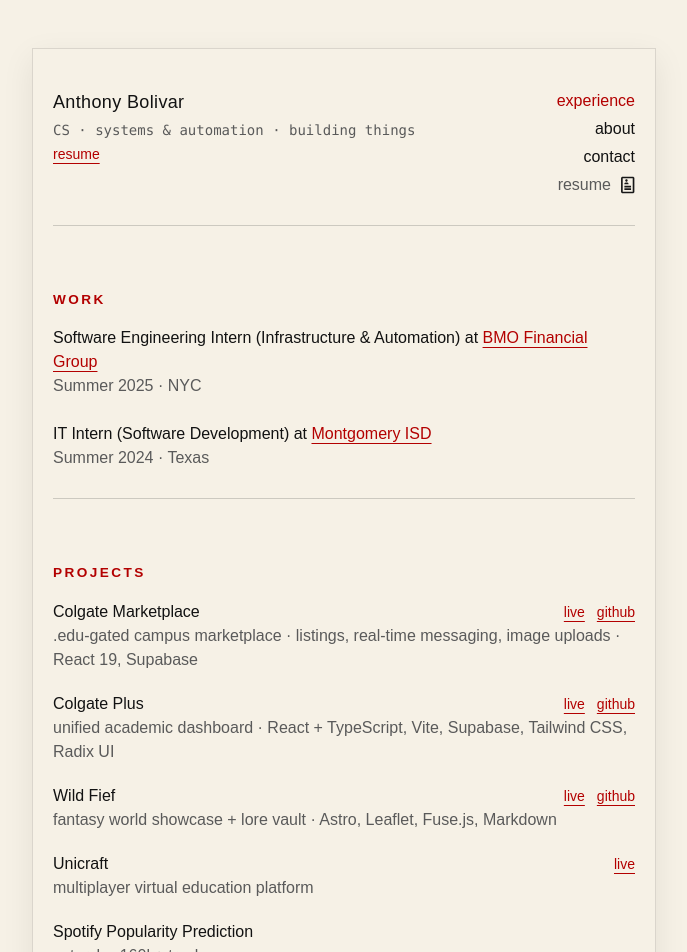
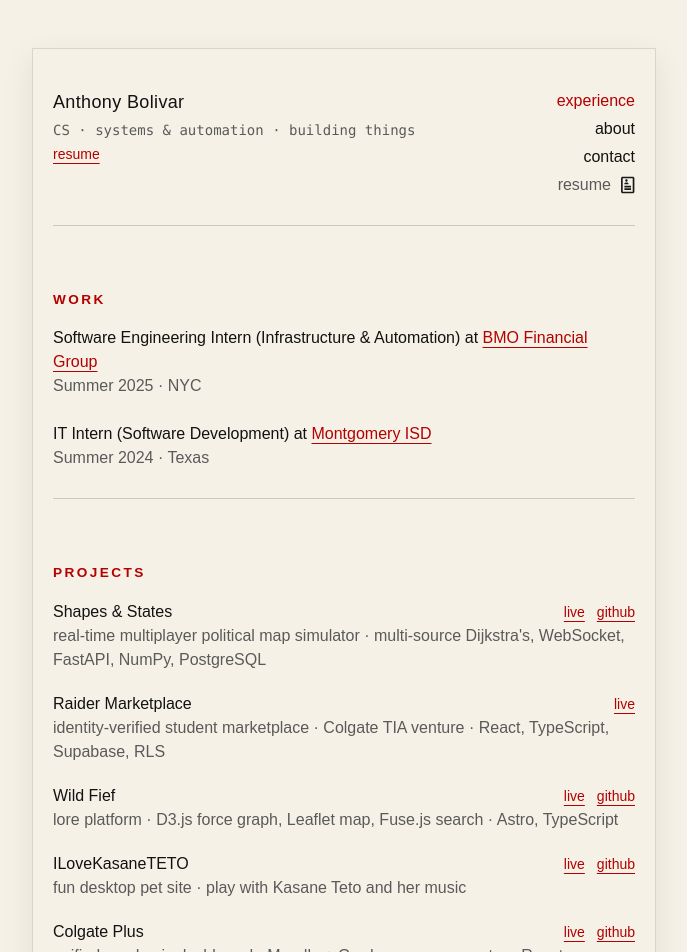
Before and after one commit to tonybolivar/personal-website, a Next.js app: page / in a window 1280 px wide. Shown: the top 952 px of the page, without its empty margins (296-983 px from the left). Built offline with nearby package versions, Linux system fonts and the light colour scheme; a web font is replaced by a local one.

Commit message:
Update projects section with new resume content

```diff
--- a/app/page.js
+++ b/app/page.js
@@ -27,34 +27,34 @@
 
 const PROJECTS = [
   {
-    name: "Colgate Marketplace",
-    meta: ".edu-gated campus marketplace · listings, real-time messaging, image uploads · React 19, Supabase",
-    live: "https://www.colgatemarket.com/",
-    github: "https://github.com/tonybolivar/colgate-marketplace-v2",
+    name: "Shapes & States",
+    meta: "real-time multiplayer political map simulator · multi-source Dijkstra's, WebSocket, FastAPI, NumPy, PostgreSQL",
+    live: "https://shapes-and-states.vercel.app/",
+    github: "https://github.com/tonybolivar/shapes-and-states",
   },
   {
-    name: "Colgate Plus",
-    meta: "unified academic dashboard · React + TypeScript, Vite, Supabase, Tailwind CSS, Radix UI",
-    live: "https://colgate-plus.vercel.app",
-    github: "https://github.com/tonybolivar/Colgate-Plus",
+    name: "Raider Marketplace",
+    meta: "identity-verified student marketplace · Colgate TIA venture · React, TypeScript, Supabase, RLS",
+    live: "https://www.colgatemarket.com/",
+    github: "",
   },
   {
     name: "Wild Fief",
-    meta: "fantasy world showcase + lore vault · Astro, Leaflet, Fuse.js, Markdown",
+    meta: "lore platform · D3.js force graph, Leaflet map, Fuse.js search · Astro, TypeScript",
     live: "https://wild-fief.vercel.app",
     github: "https://github.com/tonybolivar/wild-fief",
   },
   {
-    name: "Unicraft",
-    meta: "multiplayer virtual education platform",
-    live: "http://31.214.162.17:9294/",
-    github: "",
+    name: "ILoveKasaneTETO",
+    meta: "fun desktop pet site · play with Kasane Teto and her music",
+    live: "https://i-love-kasane-teto.vercel.app/",
+    github: "https://github.com/tonybolivar/ILoveKasaneTETO",
   },
   {
-    name: "Spotify Popularity Prediction",
-    meta: "pytorch · 160k+ tracks",
-    live: "",
-    github: "",
+    name: "Colgate Plus",
+    meta: "unified academic dashboard · Moodle + Gradescope aggregator · React, TypeScript, Supabase",
+    live: "https://colgate-plus.vercel.app",
+    github: "https://github.com/tonybolivar/Colgate-Plus",
   },
 ];
 
```
